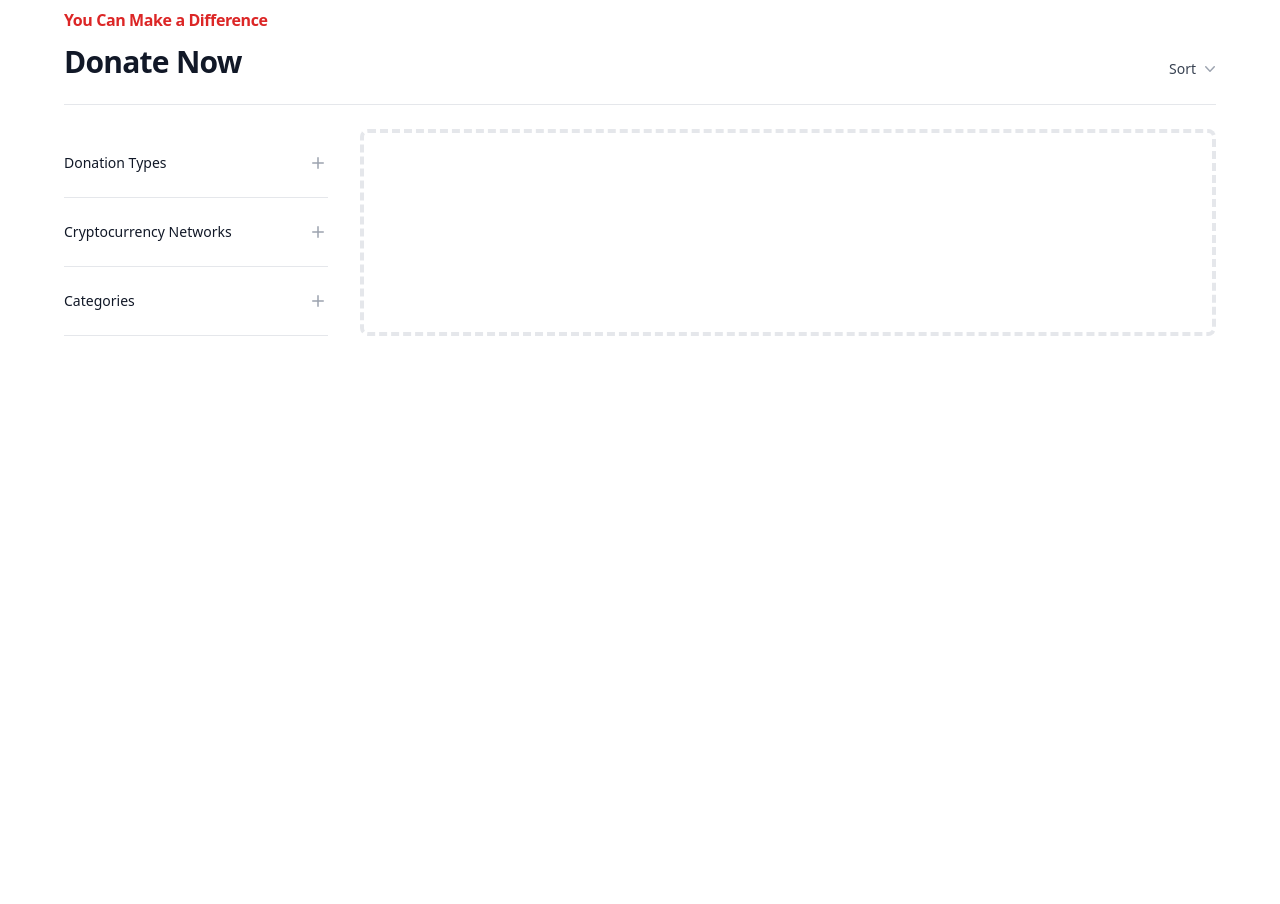
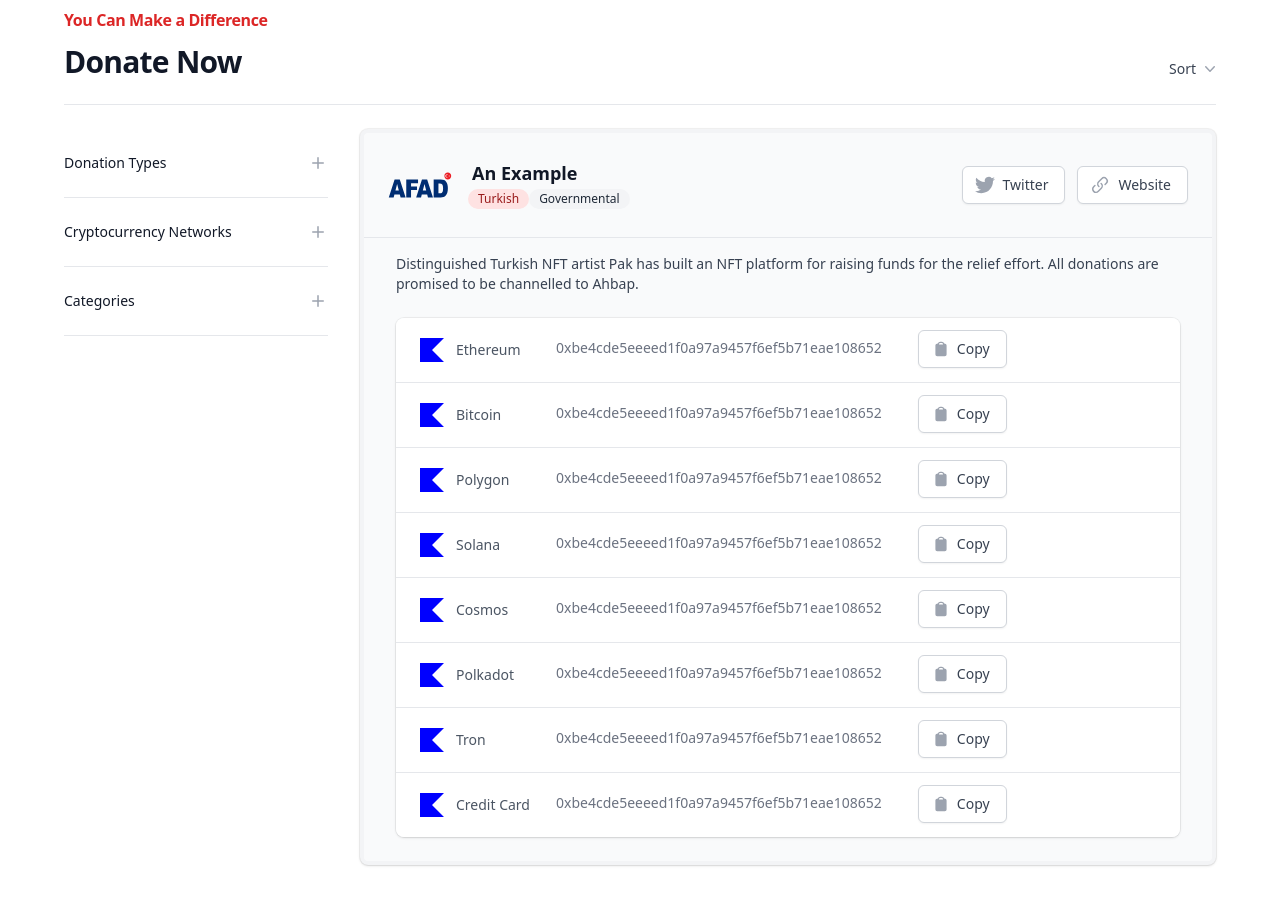
Before and after one commit to neu-fi/turkiye-relief-dao, a Next.js app: page / in a window 1280 px wide. Shown: the part 2020-2924 px from the top of the page. Before the commit the page ends 2452 px from the top, so only its background shows below. Built offline with nearby package versions, Linux system fonts and the light colour scheme.

Commit message:
Add a dummy organization

```diff
--- a/app/DonationStats.tsx
+++ b/app/DonationStats.tsx
@@ -26,7 +26,7 @@ export default function DonationStats() {
       </div>
       <div className="mx-auto max-w-4xl px-6 lg:max-w-7xl lg:px-8 xl:grid xl:grid-flow-col-dense xl:grid-cols-2 xl:gap-x-8">
         <div className="relative pt-12 pb-64 sm:pt-24 sm:pb-64 xl:col-start-1 xl:pb-24">
-          <h2 className="text-base font-semibold text-white">Rushing For Help</h2>
+          <h2 className="text-base font-semibold text-white">Asking for Help</h2>
           <p className="mt-3 text-3xl font-bold tracking-tight text-rose-200">
             The International Response
           </p>
--- a/app/Organizations.tsx
+++ b/app/Organizations.tsx
@@ -4,6 +4,8 @@ import { Fragment, useState } from 'react'
 import { Dialog, Disclosure, Menu, Transition } from '@headlessui/react'
 import { XMarkIcon } from '@heroicons/react/24/outline'
 import { ChevronDownIcon, FunnelIcon, MinusIcon, PlusIcon } from '@heroicons/react/20/solid'
+import { ClipboardIcon } from '@heroicons/react/20/solid'
+import { LinkIcon, PhoneIcon } from '@heroicons/react/20/solid'
 
 // All the cryptocurrency networks must be listed here
 const networks = [
@@ -226,7 +228,7 @@ const organizations = [
       {
         type: 'bank',
         name: 'Bank accounts',
-        linkName: 'The list of Community Volunteers Foundation bank accounts on their official website',
+        linkName: 'The list of bank accounts on the official website',
         linkUrl: 'https://www.tog.org.tr/bagisci-ol/#1630673115839-aeef1bfb-85a7',
       },
     ],
@@ -288,6 +290,18 @@ const initialFilters = [
     ],
   },
 ]
+
+const people = [
+  {
+    name: 'Lindsay Walton',
+    title: 'Front-end Developer',
+    department: 'Optimization',
+    email: 'lindsay.walton@example.com',
+    role: 'Member',
+    image:
+      'https://images.unsplash.com/photo-1517841905240-472988babdf9?ixlib=rb-1.2.1&ixid=eyJhcHBfaWQiOjEyMDd9&auto=format&fit=facearea&facepad=2&w=256&h=256&q=80',
+  },
+];
 
 function classNames(...classes: any) {
   return classes.filter(Boolean).join(' ')
@@ -406,7 +420,7 @@ export default function Organizations() {
                                         defaultChecked={option.checked}
 
                                         onChange={checkboxChangeHandler}
-                                        className="h-4 w-4 rounded border-gray-300 text-red-600 focus:ring-red-500"
+                                        className="h-4 w-4 rounded border-gray-300 text-red-600"
                                       />
                                       <label
                                         htmlFor={`filter-${section.id}-${option.id}`}
@@ -535,7 +549,7 @@ export default function Organizations() {
                                     type="checkbox"
                                     defaultChecked={option.checked}
                                     onChange={checkboxChangeHandler}
-                                    className="h-4 w-4 rounded border-gray-300 text-red-600 focus:ring-red-500"
+                                    className="h-4 w-4 rounded border-gray-300 text-red-600"
                                   />
                                   <label
                                     htmlFor={`filter-${section.id}-${option.id}`}
@@ -554,11 +568,106 @@ export default function Organizations() {
                 ))}
               </form>
 
-              {/* Product grid */}
+              {/* Contents */}
               <div className="lg:col-span-3">
-                {/* Replace with your content */}
-                <div className="h-96 rounded-lg border-4 border-dashed border-gray-200 lg:h-full" />
+
+                {/* Add organizations */}
+                <div className="bg-gray-50 sm:rounded-lg border-solid border-4 border-gray-100 shadow ring-1 ring-black ring-opacity-5">
+                    <div className="border-b border-gray-200 px-4 py-5 sm:px-6">
+                      <div className="-ml-4 -mt-4 flex flex-wrap items-center sm:flex-nowrap grow justify-center">
+                        <div className="ml-4 mt-4">
+                          <div className="flex items-center">
+                            <div className="flex-shrink-0">
+                              <img
+                                className="h-16 w-16"
+                                src="./icons/organizations/afad.svg"
+                              />
+                            </div>
+                            <div className="ml-4">
+                              <h3 className="text-lg font-semibold ml-1 leading-6 text-gray-900">
+                                An Example
+                              </h3>
+                              <p>
+                                <span className="inline-flex items-center rounded-full bg-red-100 px-2.5 py-0.5 text-xs font-medium text-red-800">
+                                  Turkish
+                                </span>
+                                <span className="inline-flex items-center rounded-full bg-gray-100 px-2.5 py-0.5 text-xs font-medium text-gray-800 mr-1.5">
+                                  Governmental
+                                </span>
+                              </p>
+                            </div>
+                          </div>
+                        </div>
+                        <div className="mt-4 flex grow justify-center sm:justify-end">
+                          <button
+                            type="button"
+                            className="relative inline-flex items-center rounded-md border border-gray-300 bg-white px-4 py-2 text-sm font-medium text-gray-700 shadow-sm hover:bg-gray-50"
+                          >
+                            <div className="-ml-1 mr-2 h-5 w-5 text-gray-400 fill-current" aria-hidden="true">
+                              <svg role="img" viewBox="0 0 24 24" xmlns="http://www.w3.org/2000/svg"><title>Twitter</title><path d="M23.953 4.57a10 10 0 01-2.825.775 4.958 4.958 0 002.163-2.723c-.951.555-2.005.959-3.127 1.184a4.92 4.92 0 00-8.384 4.482C7.69 8.095 4.067 6.13 1.64 3.162a4.822 4.822 0 00-.666 2.475c0 1.71.87 3.213 2.188 4.096a4.904 4.904 0 01-2.228-.616v.06a4.923 4.923 0 003.946 4.827 4.996 4.996 0 01-2.212.085 4.936 4.936 0 004.604 3.417 9.867 9.867 0 01-6.102 2.105c-.39 0-.779-.023-1.17-.067a13.995 13.995 0 007.557 2.209c9.053 0 13.998-7.496 13.998-13.985 0-.21 0-.42-.015-.63A9.935 9.935 0 0024 4.59z"/></svg>
+                            </div>
+                            <span>Twitter</span>
+                          </button>
+                          <button
+                            type="button"
+                            className="relative ml-3 inline-flex items-center rounded-md border border-gray-300 bg-white px-4 py-2 text-sm font-medium text-gray-700 shadow-sm hover:bg-gray-50"
+                          >
+                            <LinkIcon className="-ml-1 mr-2 h-5 w-5 text-gray-400" aria-hidden="true" />
+                            <span>Website</span>
+                          </button>
+                        </div>
+                      </div>
+                    </div>
+
+                    <div className="px-4 sm:px-6 lg:px-8">
+                      <p className="mt-4 text-sm text-gray-700">
+                        Distinguished Turkish NFT artist Pak has built an NFT platform for raising funds for the relief effort. All donations are promised to be channelled to Ahbap.
+                      </p>
+                      <div className="mt-6 flex flex-col">
+                        <div className="-mt-2 -mx-4 overflow-x-auto sm:mb-4 sm:-mx-6 lg:-mx-8 border-gray-200 border-t sm:border-none">
+                          <div className="min-w-full align-middle sm:py-2 md:px-6 lg:px-8">
+                            <div className="overflow-hidden shadow ring-1 ring-black ring-opacity-5 md:rounded-lg">
+                              <table className="table-fixed flex flex-col divide-y divide-gray-300">
+                                <tbody className="divide-y divide-gray-200 bg-white">
+                                  {organizations[2].options.map((option) => (
+                                    <tr key={option.name} className="flex">
+                                      <td className="py-2 pl-3 pr-3 text-sm sm:pl-6 sm:py-5">
+                                        <div className="flex w-28 items-center">
+                                          <div className="h-6 w-6 flex-shrink-0">
+                                            <img className="h-6 w-6" src='./icons/organizations/cause.svg' alt="" />
+                                          </div>
+                                          <div className="ml-3">
+                                            <div className="font-medium text-gray-600">
+                                              {option.name}
+                                            </div>
+                                          </div>
+                                        </div>
+                                      </td>
+                                      <td className="truncate px-3 py-3 sm:py-5 text-sm text-gray-500 ">
+                                          0xbe4cde5eeeed1f0a97a9457f6ef5b71eae108652
+                                      </td>
+                                      <td className=" px-3 py-3 text-sm text-gray-500">
+                                        <button
+                                          type="button"
+                                          className="relative ml-3 inline-flex items-center rounded-md sm:border border-gray-300 bg-white sm:px-4 sm:py-2 font-medium text-gray-700 shadow-sm hover:bg-gray-50"
+                                        >
+                                          <ClipboardIcon className="-ml-0.5 h-4 w-4 text-gray-400" aria-hidden="true" />
+                                          <p className='hidden md:block ml-2'>Copy</p>
+                                        </button>
+                                      </td>
+                                    </tr>
+                                  ))}
+                                </tbody>
+                              </table>
+                            </div>
+                          </div>
+                        </div>
+                      </div>
+                    </div>
+
                 {/* /End replace */}
+              </div>
+
               </div>
             </div>
           </section>
```
